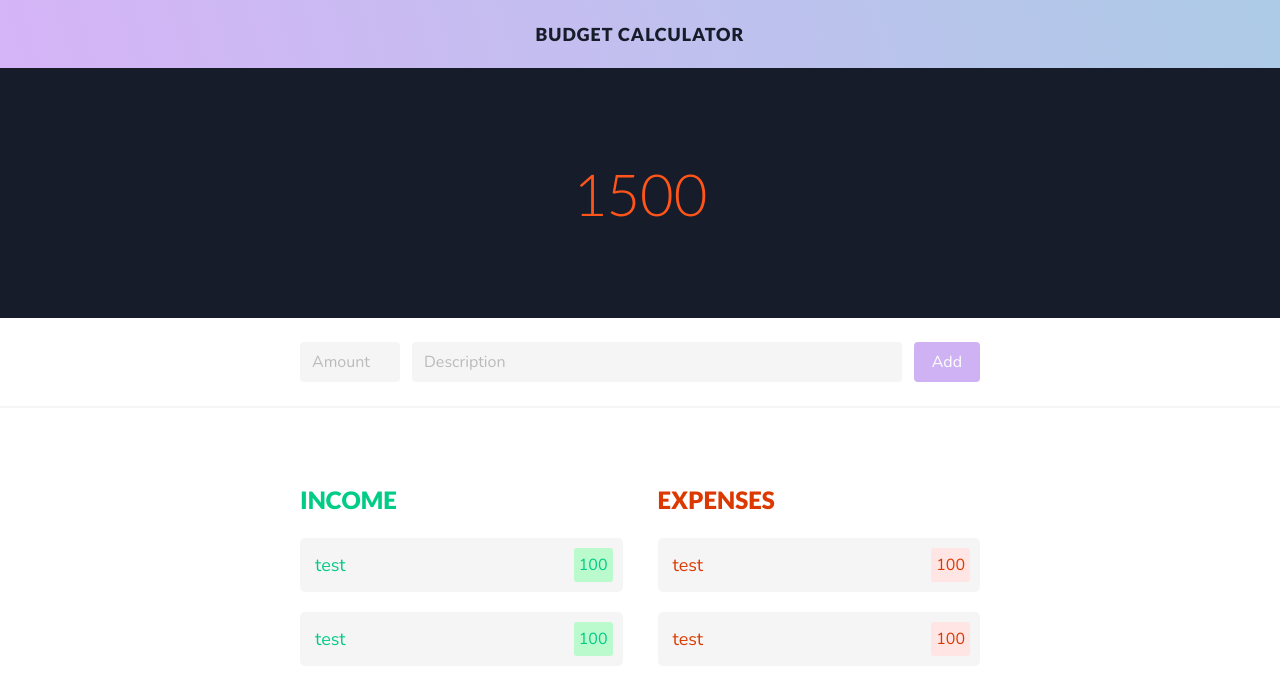
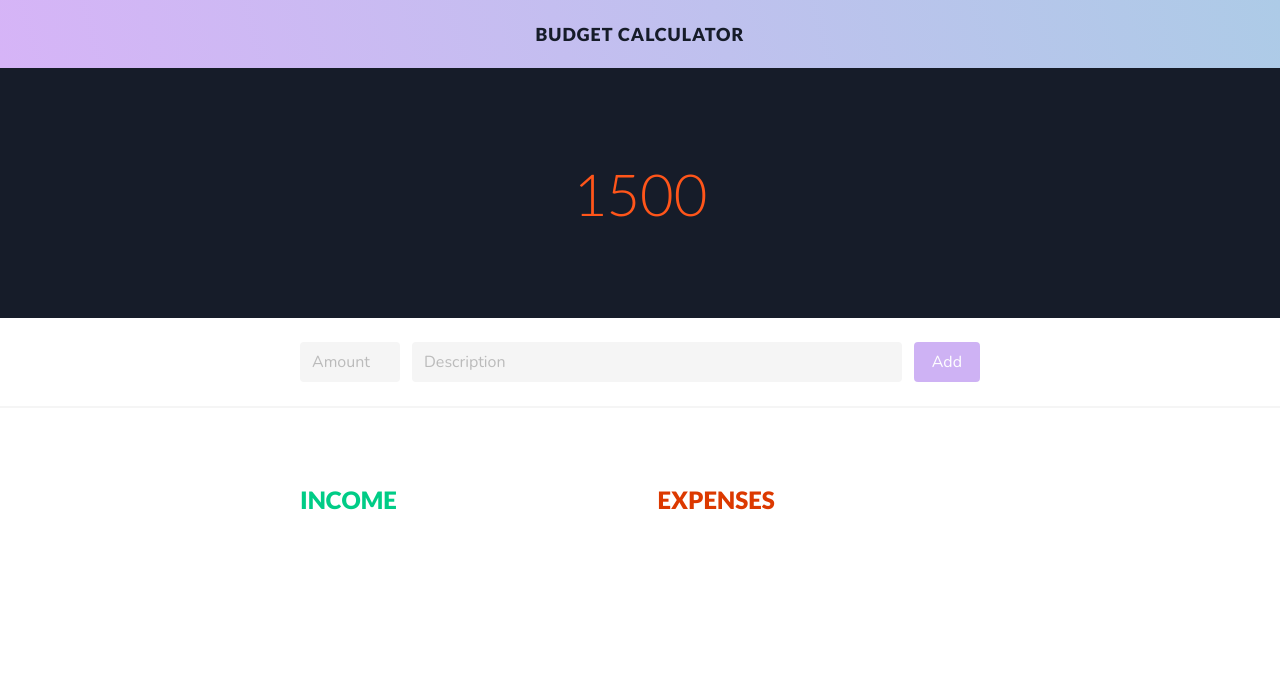
Before and after one commit to galangpiliang/angular-budget-app, an Angular app: page / in a window 1280 px wide. Shown: the top 694 px of the page. Built offline with nearby package versions, Linux system fonts and the light colour scheme.

Commit message:
[Galang] - handle form submit

```diff
--- a/src/app/add-item-form/add-item-form.component.ts
+++ b/src/app/add-item-form/add-item-form.component.ts
@@ -1,4 +1,4 @@
-import { Component, OnInit, Input } from "@angular/core";
+import { Component, OnInit, Input, Output, EventEmitter } from "@angular/core";
 import { NgForm } from "@angular/forms";
 import { BudgetItem } from "src/shared/models/budget-item.model";
 
@@ -9,12 +9,15 @@
 })
 export class AddItemFormComponent implements OnInit {
   @Input() item: BudgetItem = new BudgetItem("", null);
+  @Output() formSubmit: EventEmitter<BudgetItem> = new EventEmitter<
+    BudgetItem
+  >();
 
   constructor() {}
 
   ngOnInit(): void {}
 
   onSubmit(form: NgForm) {
-    console.log(form);
+    this.formSubmit.emit(form.value);
   }
 }
--- a/src/app/budget-item-list/budget-item-card/budget-item-card.component.html
+++ b/src/app/budget-item-list/budget-item-card/budget-item-card.component.html
@@ -1,13 +1,13 @@
 <div class="root">
   <div
     class="budget-item"
-    [ngClass]="{'income': isIncome, 'expense': !isIncome}"
+    [ngClass]="{'income': item.amount >= 0, 'expense': item.amount < 0}"
   >
     <div class="description">
-      <p>test</p>
+      <p>{{ item.description }}</p>
     </div>
     <div class="amount">
-      <p>100</p>
+      <p>{{ item.amount }}</p>
     </div>
   </div>
 
--- a/src/app/budget-item-list/budget-item-card/budget-item-card.component.ts
+++ b/src/app/budget-item-list/budget-item-card/budget-item-card.component.ts
@@ -1,4 +1,5 @@
 import { Component, OnInit, Input } from "@angular/core";
+import { BudgetItem } from "src/shared/models/budget-item.model";
 
 @Component({
   selector: "app-budget-item-card",
@@ -6,7 +7,7 @@
   styleUrls: ["./budget-item-card.component.scss"]
 })
 export class BudgetItemCardComponent implements OnInit {
-  @Input() isIncome: boolean = true;
+  @Input() item: BudgetItem;
 
   constructor() {}
 
--- a/src/app/budget-item-list/budget-item-list.component.html
+++ b/src/app/budget-item-list/budget-item-list.component.html
@@ -4,28 +4,27 @@
       <h1>Income</h1>
 
       <div class="budget-items">
-        <app-budget-item-card
-          [isIncome]="true"
-          style="margin-bottom: 20px;"
-        ></app-budget-item-card>
-        <app-budget-item-card
-          [isIncome]="true"
-          style="margin-bottom: 20px;"
-        ></app-budget-item-card>
+        <div *ngFor="let item of budgetItems">
+          <app-budget-item-card
+            *ngIf="item.amount >= 0"
+            [item]="item"
+            style="display: block; margin-bottom: 20px;"
+          ></app-budget-item-card>
+        </div>
       </div>
     </div>
 
     <div class="expenses-column">
       <h1>Expenses</h1>
+
       <div class="budget-items">
-        <app-budget-item-card
-          [isIncome]="false"
-          style="margin-bottom: 20px;"
-        ></app-budget-item-card>
-        <app-budget-item-card
-          [isIncome]="false"
-          style="margin-bottom: 20px;"
-        ></app-budget-item-card>
+        <div *ngFor="let item of budgetItems">
+          <app-budget-item-card
+            *ngIf="item.amount < 0"
+            [item]="item"
+            style="display: block; margin-bottom: 20px;"
+          ></app-budget-item-card>
+        </div>
       </div>
     </div>
   </div>
--- a/src/app/main-page/main-page.component.html
+++ b/src/app/main-page/main-page.component.html
@@ -8,10 +8,11 @@
 
 <section class="add-item-section">
   <div class="add-item-container">
-    <app-add-item-form style="padding: 20px;"> </app-add-item-form>
+    <app-add-item-form style="padding: 20px;" (formSubmit)="addItem($event)">
+    </app-add-item-form>
   </div>
 </section>
 
 <hr style="margin-top: 0;" />
 
-<app-budget-item-list></app-budget-item-list>
+<app-budget-item-list [budgetItems]="budgetItems"></app-budget-item-list>
--- a/src/app/main-page/main-page.component.ts
+++ b/src/app/main-page/main-page.component.ts
@@ -1,15 +1,19 @@
-import { Component, OnInit } from '@angular/core';
+import { Component, OnInit } from "@angular/core";
+import { BudgetItem } from "src/shared/models/budget-item.model";
 
 @Component({
-  selector: 'app-main-page',
-  templateUrl: './main-page.component.html',
-  styleUrls: ['./main-page.component.scss']
+  selector: "app-main-page",
+  templateUrl: "./main-page.component.html",
+  styleUrls: ["./main-page.component.scss"]
 })
 export class MainPageComponent implements OnInit {
+  budgetItems: BudgetItem[] = new Array<BudgetItem>();
 
-  constructor() { }
+  constructor() {}
 
-  ngOnInit(): void {
+  ngOnInit(): void {}
+
+  addItem(newItem: BudgetItem) {
+    this.budgetItems.push(newItem);
   }
-
 }
```
Also changed, not shown: src/app/budget-item-list/budget-item-list.component.ts (+8 -8 lines).
